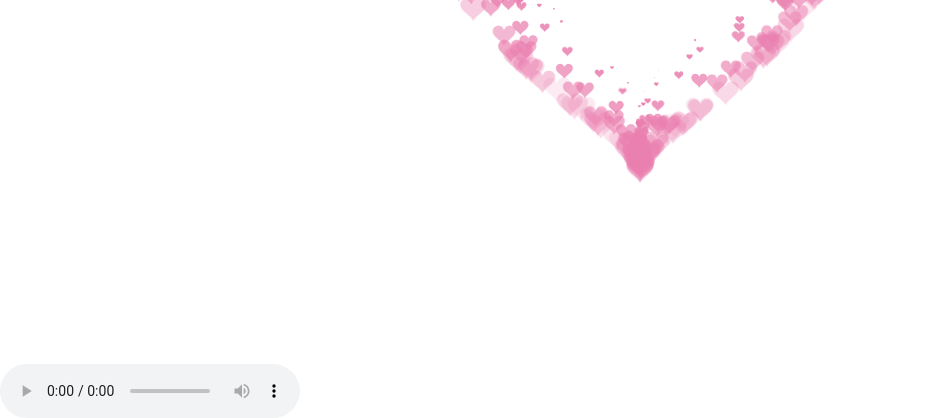
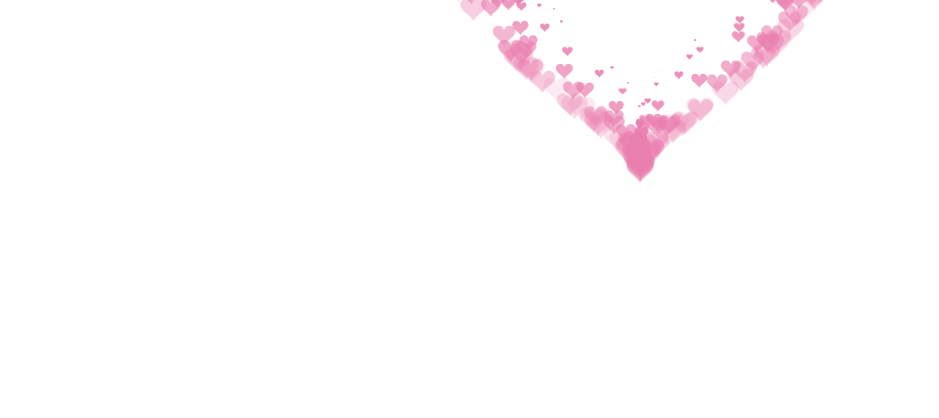
Before and after one commit to lantuyan/modepgai, a plain HTML site: page index.html in a window 1280 px wide. Shown: the part 441-859 px from the top of the page, without its empty margins (0-939 px from the left). After the commit the page ends 800 px from the top, so only its background shows below. Drawn offline with Linux system fonts and the light colour scheme.

Commit message:
Update index.html

```diff
--- a/index.html
+++ b/index.html
@@ -530,7 +530,7 @@ var ParticlePool = (function() {
         justify-content: center;
         margin-bottom: 5px;
         text-align: center;">Yêuuu cậu!! </br> Úu xinh gái</div>
-<audio controls autoplay id="#ID">
+<audio  autoplay id="#ID">
   <source src="./Audio.mp3" type="audio/mpeg">
   <source src="./Audio.mp3" type="audio/ogg">
 </audio>
```
